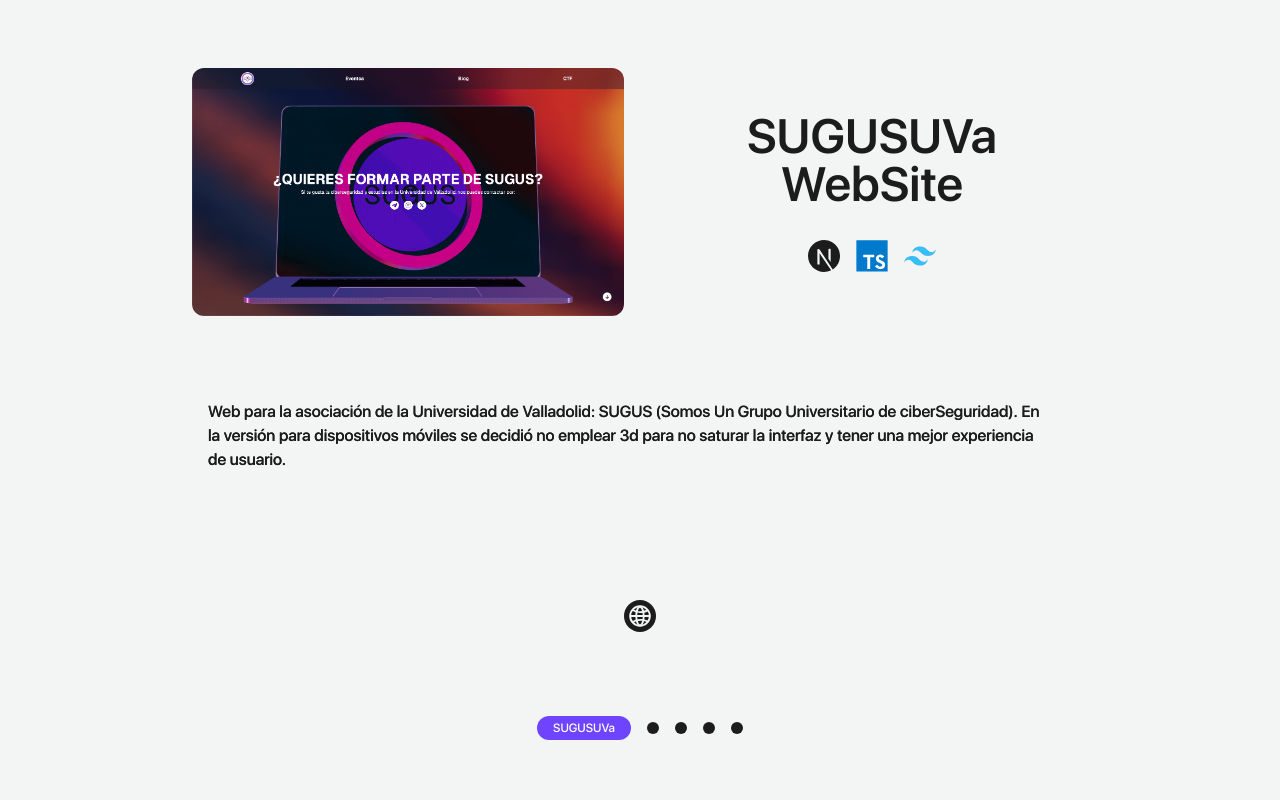
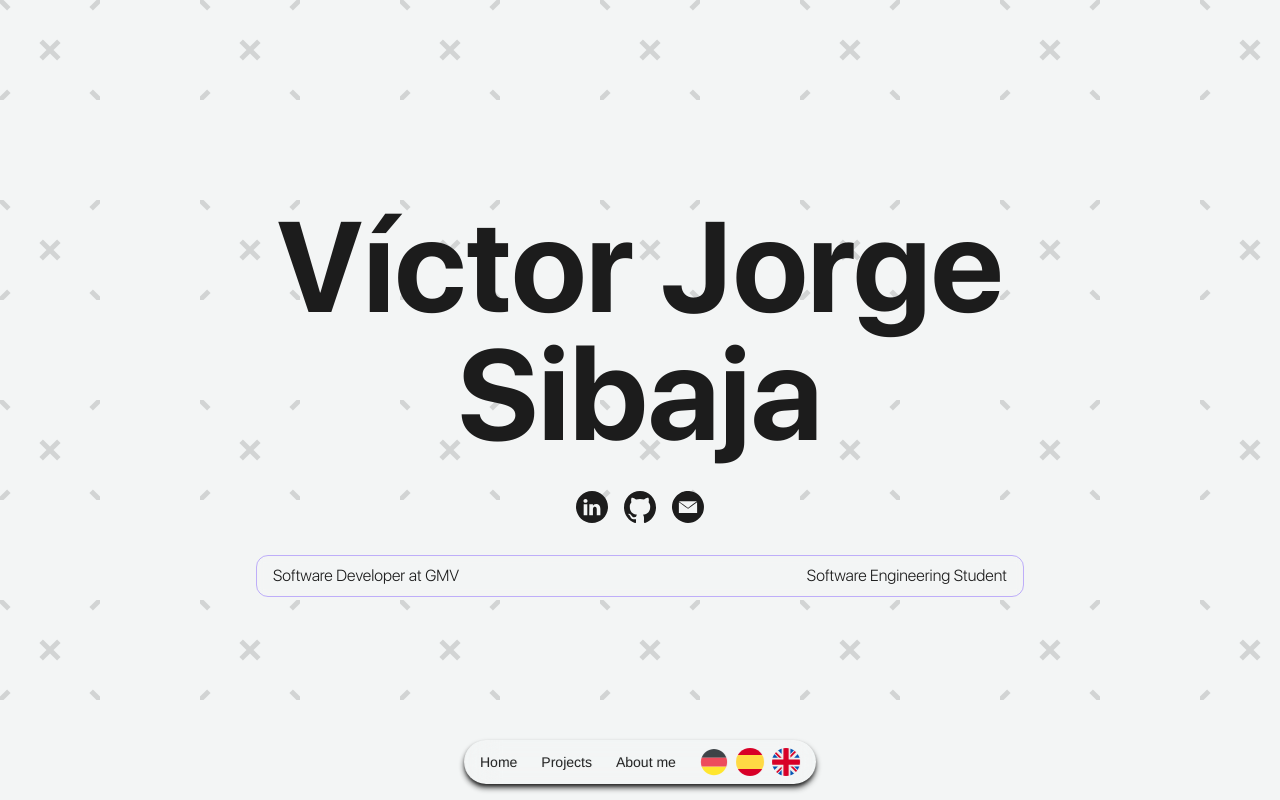
Before and after one commit to TheJhoxX/portfolio, a Next.js app: page / in a window 1280 px wide. Built offline with nearby package versions, Linux system fonts and the light colour scheme.

Commit message:
Navbar change revert and labels file creation

```diff
--- a/app/components/NavBar.tsx
+++ b/app/components/NavBar.tsx
@@ -1,55 +1,57 @@
 "use client";
-import { useEffect, useRef } from "react";
+import { useState } from "react";
+import { Section } from "@/utils/Section";
+import Tooltip from "./Tooltip";
+import Icon from "./Icon";
+import { IconType } from "@/utils/IconType";
+import labels from "@/data/labels.json";
 
-interface IObservableElementProps {
-  onIntersect?: () => void; // Opcional: Ejecutar una función al entrar
-  animation?: string; // Nombre de la clase de animación
-  animateAlways?: boolean; // Controlar si la animación ocurre siempre o solo la primera vez
-  children: React.ReactNode; // Contenido del elemento observable
+const { en, es, de } = labels;
+
+export default function NavBar() {
+  const [actualSection, setActualSection] = useState<Section>(Section.Home);
+  const changeSection: (newActualSection: Section) => void = (
+    newActualSection: Section
+  ) => {
+    setActualSection(newActualSection);
+  };
+  return (
+    <div className="fixed bottom-4 text-sm text-nowrap flex items-center justify-center gap-6 left-1/2 transform -translate-x-1/2 z-40 bg-transparent backdrop-blur-lg py-2 px-4 rounded-full shadow-md shadow-foreground">
+      <a
+        href={`#${Section.Home.toString()}`}
+        onClick={() => {
+          changeSection(Section.Home);
+        }}
+      >
+        Home
+      </a>
+      <a
+        href={`#${Section.Projects.toString()}`}
+        onClick={() => {
+          changeSection(Section.Projects);
+        }}
+      >
+        Projects
+      </a>
+      <a
+        href={`#${Section.AboutMe.toString()}`}
+        onClick={() => {
+          changeSection(Section.AboutMe);
+        }}
+      >
+        About me
+      </a>
+      <div className="flex items-center justify-center gap-2">
+        <Tooltip text={de.navbar.germanTooltip}>
+          <Icon width={28} height={28} iconType={IconType.GermanFlag} />
+        </Tooltip>
+        <Tooltip text={es.navbar.spanishTooltip}>
+          <Icon width={28} height={28} iconType={IconType.SpanishFlag} />
+        </Tooltip>
+        <Tooltip text={es.navbar.englishTooltip}>
+          <Icon width={28} height={28} iconType={IconType.UKFlag} />
+        </Tooltip>
+      </div>
+    </div>
+  );
 }
-
-export default function ObservableElement({
-  onIntersect,
-  animation,
-  animateAlways = false, // Por defecto, solo se anima la primera vez
-  children,
-}: IObservableElementProps) {
-  const elementRef = useRef<HTMLDivElement | null>(null);
-  const hasAnimated = useRef(false); // Rastrea si ya se ejecutó la animación
-
-  useEffect(() => {
-    const observer = new IntersectionObserver((entries) => {
-      entries.forEach((entry) => {
-        const target = entry.target as HTMLElement;
-
-        if (entry.isIntersecting) {
-          if (onIntersect) onIntersect();
-
-          if (animation) {
-            // Añadir clase de animación dependiendo de `animateAlways`
-            if (animateAlways || !hasAnimated.current) {
-              target.classList.add(animation);
-              hasAnimated.current = true; // Marca como animado
-            }
-          }
-        } else {
-          // Eliminar clase de animación si `animateAlways` es true
-          if (animateAlways && animation) {
-            target.classList.remove(animation);
-          }
-        }
-      });
-    });
-
-    const currentElement = elementRef.current;
-    if (currentElement) {
-      observer.observe(currentElement);
-    }
-
-    return () => {
-      if (currentElement) observer.unobserve(currentElement);
-    };
-  }, [onIntersect, animation, animateAlways]);
-
-  return <div ref={elementRef}>{children}</div>;
-}
--- a/app/components/SocialAndOccupation.tsx
+++ b/app/components/SocialAndOccupation.tsx
@@ -1,51 +1,64 @@
-"use client";
-import { useEffect, useRef } from "react";
+import GlassContainer from "./GlassContainer";
+import Icon from "./Icon";
+import { IconType } from "@/utils/IconType";
+import Tooltip from "@/app/components/Tooltip";
+import { Section } from "@/utils/Section";
+import ObservableElement from "./ObservableElement";
 
-interface IObservableElementProps {
-  onIntersect?: () => void;
-  animation: string;
-  animateAlways?: boolean;
-  children: React.ReactNode;
+export default function SocialAndOccupation() {
+  const actualWorkAndSocial: React.ReactElement = (
+    <div className="w-full flex flex-col md:flex-row justify-center items-center md:justify-start h-full gap-2">
+      {/* Actual work */}
+      <GlassContainer>
+        <div className="w-full text-center font-light flex items-center justify-between px-2 gap-2">
+          <p>Software Developer at GMV</p>
+          <p>Software Engineering Student</p>
+        </div>
+      </GlassContainer>
+      {/* Contact */}
+    </div>
+  );
+
+  const nameTitle: React.ReactElement = (
+    <ObservableElement animation="animate-fade-in">
+      <p className={`w-full text-8xl md:text-9xl font-bold text-center`}>
+        Víctor Jorge Sibaja
+      </p>
+    </ObservableElement>
+  );
+
+  return (
+    <div
+      id={Section.Home.toString()}
+      className="w-full snap-center h-screen flex flex-col md:flex-row items-center justify-center bg-pattern"
+    >
+      {/* Name and occupation container */}
+      <div
+        className={`flex flex-col h-fit items-center justify-center md:justify-between gap-8 w-9/12 md:w-3/5`}
+      >
+        {nameTitle}
+        <div className="flex items-center justify-center w-9/12 md:w-1/5 gap-4">
+          <Tooltip text="My LinkedIn">
+            <Icon
+              link="https://www.linkedin.com/in/v%C3%ADctor-jorge-sibaja-156899196/"
+              iconType={IconType.Linkedin}
+            />
+          </Tooltip>
+          <Tooltip text="My Github">
+            <Icon
+              link="https://github.com/TheJhoxX"
+              iconType={IconType.Github}
+            />
+          </Tooltip>
+          <Tooltip text="Mail me">
+            <Icon
+              link="mailto:victorjorgesibaja@gmail.com"
+              iconType={IconType.Mail}
+            />
+          </Tooltip>
+        </div>
+        {actualWorkAndSocial}
+      </div>
+    </div>
+  );
 }
-
-export default function ObservableElement({
-  onIntersect,
-  animation,
-  animateAlways = false,
-  children,
-}: IObservableElementProps) {
-  const elementRef = useRef<HTMLDivElement | null>(null);
-  const hasAnimated = useRef(false);
-
-  useEffect(() => {
-    const observer = new IntersectionObserver((entries) => {
-      entries.forEach((entry) => {
-        const target = entry.target as HTMLElement;
-
-        if (entry.isIntersecting) {
-          if (onIntersect) onIntersect();
-
-          if (animateAlways || !hasAnimated.current) {
-            target.classList.add(animation);
-            hasAnimated.current = true; // Marca como animado
-          }
-        } else {
-          if (animateAlways) {
-            target.classList.remove(animation);
-          }
-        }
-      });
-    });
-
-    const currentElement = elementRef.current;
-    if (currentElement) {
-      observer.observe(currentElement);
-    }
-
-    return () => {
-      if (currentElement) observer.unobserve(currentElement);
-    };
-  }, [onIntersect, animation, animateAlways]);
-
-  return <div ref={elementRef}>{children}</div>;
-}
--- a/app/globals.css
+++ b/app/globals.css
@@ -141,14 +141,12 @@
 @keyframes fadeIn {
   from {
     opacity: 0;
-    transform: translateY(20px);
   }
   to {
     opacity: 1;
-    transform: translateY(0);
   }
 }
 
 .animate-fade-in {
-  animation: fadeIn 2s ease-out forwards;
+  animation: fadeIn 0.3s ease-out forwards;
 }
--- /dev/null
+++ b/data/labels.json
@@ -0,0 +1,32 @@
+{
+  "es": {
+    "navbar": {
+      "home": "Home",
+      "projects": "Proyectos",
+      "aboutMe": "Sobre mí",
+      "germanTooltip": "Cambiar a alemán",
+      "spanishTooltip": "Cambiar a español",
+      "englishTooltip": "Cambiar a inglés"
+    }
+  },
+  "en": {
+    "navbar": {
+      "home": "Home",
+      "projects": "Projects",
+      "aboutMe": "About me",
+      "germanTooltip": "Change to german",
+      "spanishTooltip": "Change to spanish",
+      "englishTooltip": "Change to english"
+    }
+  },
+  "de": {
+    "navbar": {
+      "home": "Startseite",
+      "projects": "Projekte",
+      "aboutMe": "Über mich",
+      "germanTooltip": "Zu Deutsch wechseln",
+      "spanishTooltip": "Zu Spanisch wechseln",
+      "englishTooltip": "Zu Englisch wechseln"
+    }
+  }
+}
```
